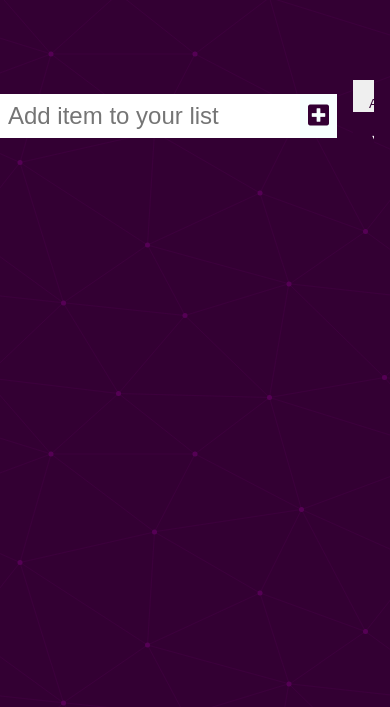
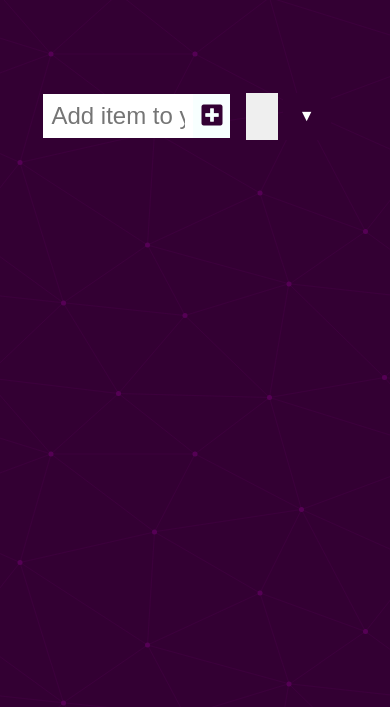
Before and after one commit to Sakshikulkarni880/To-do-List, a plain HTML site: page index.html in a window 390 px wide. Shown: the part 137-844 px from the top of the page. Drawn offline with Linux system fonts and the light colour scheme.

Commit message:
update media

```diff
--- a/style.css
+++ b/style.css
@@ -132,3 +132,16 @@ select{
   background: #f7fffe;
   color: #330033;
 }
+
+@media screen and (max-width: 900px){
+  form input{
+    width : 150px;
+  }
+  select{
+    color: #330033;
+    width: 25px;
+    cursor: pointer;
+    padding: 1rem;
+  }
+
+}
```
